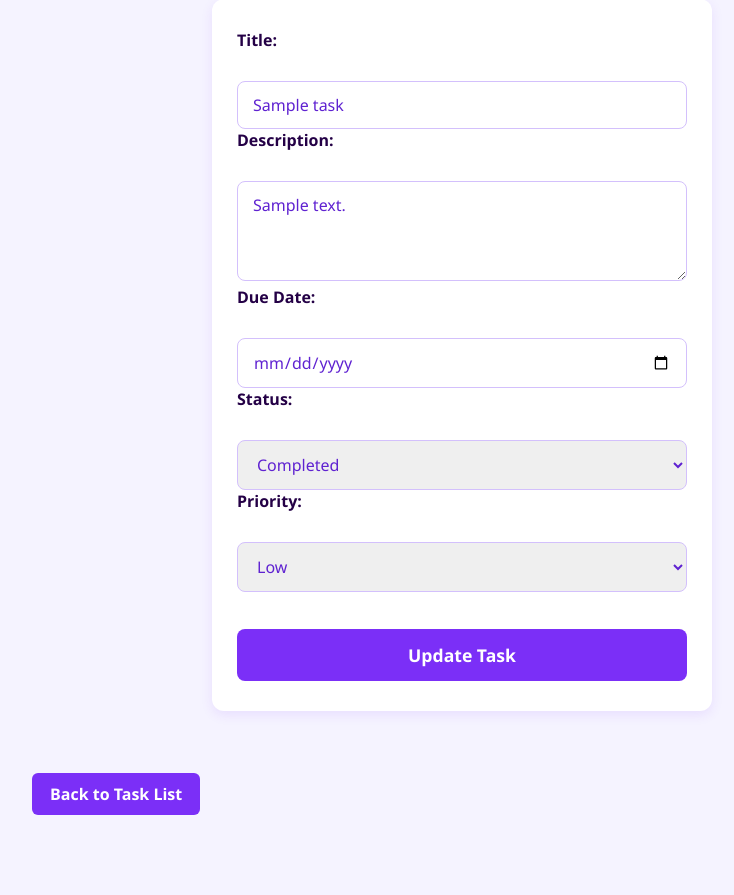
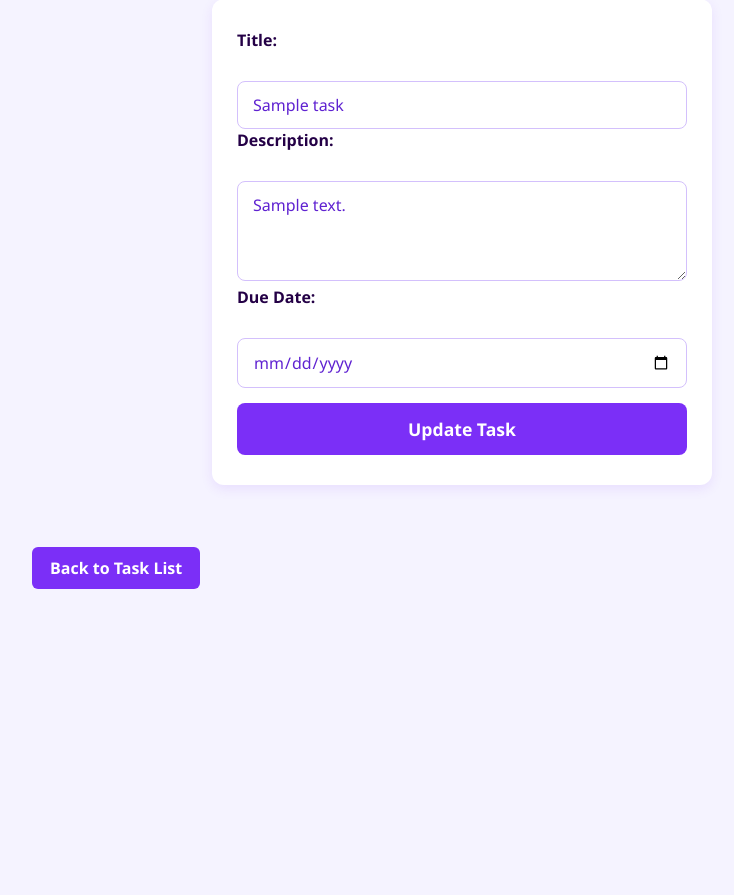
Before and after one commit to Judinus10/planit, a PHP site: page /edit_task.php?id=1 in a window 1280 px wide. Shown: the part 134-1029 px from the top of the page, without its empty margins (178-912 px from the left). After the commit the page ends 723 px from the top, so only its background shows below. Run offline with PHP 8.4, Linux system fonts and the light colour scheme; the visitor is signed in with stand-in values (Sample User, id 1); tables that the repository leaves empty or names only in its code hold one stand-in row (values such as "Sample post").

Commit message:
removed some unwanted section like status , priority

```diff
--- a/edit_task.php
+++ b/edit_task.php
@@ -61,19 +61,6 @@ $task = $result->fetch_assoc();
     <label>Due Date:</label><br>
     <input type="date" name="due_date" value="<?php echo htmlspecialchars($task['due_date']); ?>"><br>
 
-    <label>Status:</label><br>
-    <select name="status">
-      <option value="pending" <?php if($task['status'] == 'pending') echo 'selected'; ?>>Pending</option>
-      <option value="completed" <?php if($task['status'] == 'completed') echo 'selected'; ?>>Completed</option>
-    </select><br>
-
-    <label>Priority:</label><br>
-    <select name="priority">
-      <option value="low" <?php if($task['priority'] == 'low') echo 'selected'; ?>>Low</option>
-      <option value="medium" <?php if($task['priority'] == 'medium') echo 'selected'; ?>>Medium</option>
-      <option value="high" <?php if($task['priority'] == 'high') echo 'selected'; ?>>High</option>
-    </select><br><br>
-
     <button type="submit">Update Task</button>
   </form>
   <br>
```
